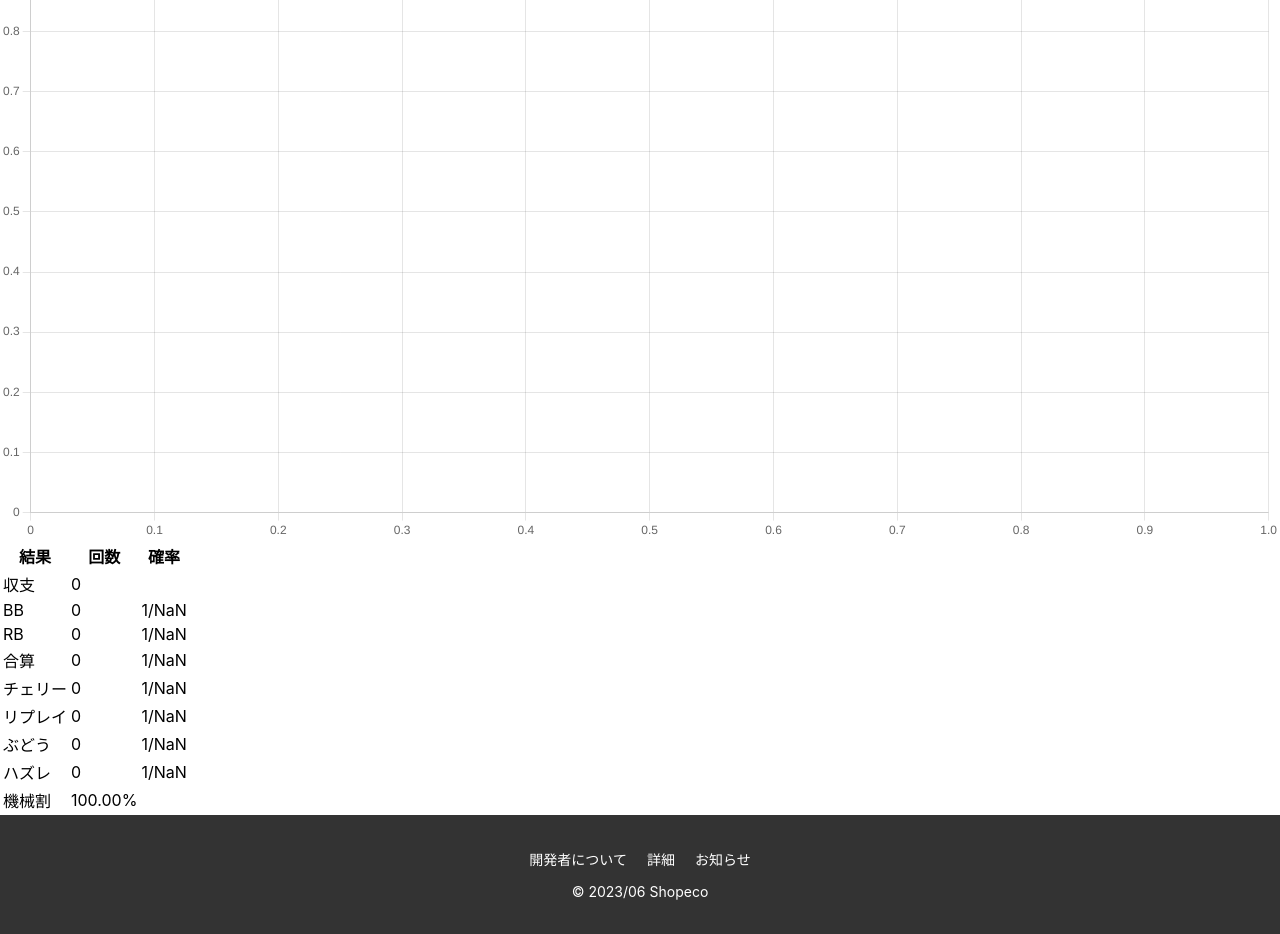
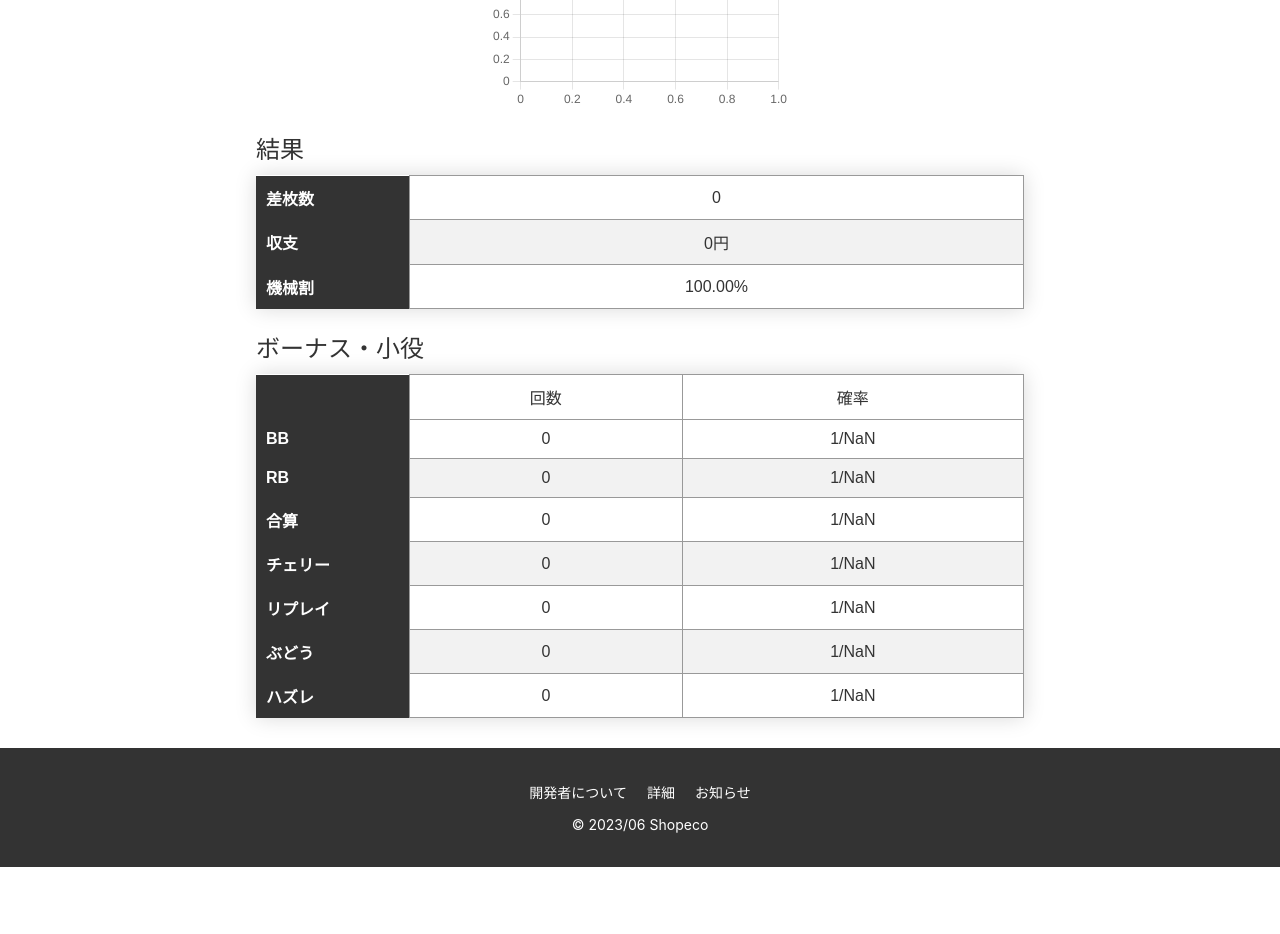
Before and after one commit to skikuchi7329/slot-simulator, a React (Create React App) app: page / in a window 1280 px wide. Shown: the part 460-1394 px from the top of the page. After the commit the page ends 1327 px from the top, so only its background shows below. Built offline with nearby package versions, Linux system fonts and the light colour scheme.

Commit message:
feat: Style graphs, buttonand table

```diff
--- /dev/null
+++ b/src/component/Graphs/index.styled.tsx
@@ -0,0 +1,75 @@
+import styled from "styled-components";
+
+const StyledGraphs = styled.div`
+  .container {
+    display: flex;
+    flex-direction: column;
+    align-items: center;
+    justify-content: center;
+    gap: 20px; /* 各要素の間隔を指定 */
+  }
+
+  .styled-button {
+    display: inline-block;
+    font-size: 1em;
+    padding: 10px 20px;
+    margin: 10px;
+    color: #ffffff;
+    background: linear-gradient(to right, #726a95, #2c88d9);
+    border: none;
+    border-radius: 5px;
+    text-decoration: none;
+    transition: all 0.3s ease-out;
+  }
+
+  .styled-button:hover {
+    background: linear-gradient(to right, #2c88d9, #726a95);
+    box-shadow: 0 12px 16px 0 rgba(0, 0, 0, 0.24),
+      0 17px 50px 0 rgba(0, 0, 0, 0.19);
+  }
+
+  .styled-button:active {
+    background: #2c88d9;
+    box-shadow: 0 5px #666;
+    transform: translateY(4px);
+  }
+
+  .styled-table {
+    font-family: Arial, sans-serif;
+    border-collapse: collapse;
+    width: 60%;
+    margin: auto;
+    box-shadow: 0px 0px 20px rgba(0, 0, 0, 0.15);
+    color: #333;
+  }
+
+  .styled-table caption {
+    font-size: 1.5em;
+    margin-bottom: 10px;
+    text-align: left;
+  }
+
+  .styled-table th {
+    width: 20%; /* 幅を20%に変更 */
+    background-color: #333;
+    color: white;
+    padding: 10px;
+    text-align: left;
+  }
+
+  .styled-table td {
+    border: 1px solid #999;
+    padding: 10px;
+    text-align: center;
+  }
+
+  .styled-table tr:nth-child(even) {
+    background-color: #f2f2f2;
+  }
+
+  .styled-table:last-of-type {
+    margin-bottom: 30px;
+  }
+`;
+
+export default StyledGraphs;
--- a/src/component/Graphs/index.tsx
+++ b/src/component/Graphs/index.tsx
@@ -1,13 +1,19 @@
-import React,{ useState } from "react";
+import React, { useState } from "react";
 import { Line } from "react-chartjs-2";
-import { Chart, LineController, LinearScale, PointElement, LineElement } from 'chart.js';
+import {
+  Chart,
+  LineController,
+  LinearScale,
+  PointElement,
+  LineElement,
+} from "chart.js";
+import StyledGraphs from "./index.styled";
 
 Chart.register(LineController, LinearScale, PointElement, LineElement);
 
-
-function Graphs () {
+function Graphs() {
   const [totalCoins, setTotalCoins] = useState(0);
-  const [results, setResults] = useState<{x: number; y: number;}[]>([]);
+  const [results, setResults] = useState<{ x: number; y: number }[]>([]);
   const [bbCount, setBBCount] = useState(0);
   const [rbCount, setRBCount] = useState(0);
   const [cherryCount, setCherryCount] = useState(0);
@@ -34,36 +40,40 @@ function Graphs () {
     return gcd(b, a % b);
   }
 
-
   const random = () => {
     setTotalCoins(0);
-    setResults([{x: 0, y: 0}]); //初期値をセット
+    setResults([{ x: 0, y: 0 }]); //初期値をセット
     setTotalCoins((currentCoins) => {
-      let bb = 0, rb = 0, cherry = 0, replay = 0, grape = 0, miss = 0;
+      let bb = 0,
+        rb = 0,
+        cherry = 0,
+        replay = 0,
+        grape = 0,
+        miss = 0;
       let newCoins = currentCoins;
       let newResults = [];
-      for(let i = 0; i < 8000; i++) {
+      for (let i = 0; i < 8000; i++) {
         newCoins -= 3;
         const rondomNum = Math.floor(Math.random() * 65536 + 1);
         if (1 <= rondomNum && 255 >= rondomNum) {
           newCoins += 252; //BB
           bb++;
-        } else if ( 256 <= rondomNum && 511 >= rondomNum ){
+        } else if (256 <= rondomNum && 511 >= rondomNum) {
           newCoins += 96; //RB
           rb++;
-        } else if ( 512 <= rondomNum && 2592 >= rondomNum){
+        } else if (512 <= rondomNum && 2592 >= rondomNum) {
           newCoins += 2; //チェリー
           cherry++;
-        } else if ( 2593 <= rondomNum && 11571 >= rondomNum){
+        } else if (2593 <= rondomNum && 11571 >= rondomNum) {
           newCoins += 3; //リプレイ
           replay++;
-        } else if ( 11572 <= rondomNum && 22871 >= rondomNum ) {
+        } else if (11572 <= rondomNum && 22871 >= rondomNum) {
           newCoins += 8; //ぶどう
           grape++;
         } else {
           miss++;
         }
-        newResults.push({x: i, y: newCoins});
+        newResults.push({ x: i, y: newCoins });
       }
       setResults(newResults);
       setBBCount(bb);
@@ -74,16 +84,16 @@ function Graphs () {
       setMissCount(miss);
       return newCoins;
     });
-  }
+  };
 
   const data = {
     datasets: [
       {
-        label: 'Coin Trend',
+        label: "Coin Trend",
         data: results,
         fill: false,
-        backgroundColor: 'rgb(75, 192, 192)',
-        borderColor: 'rgba(75, 192, 192, 0.2)',
+        backgroundColor: "rgb(75, 192, 192)",
+        borderColor: "rgba(75, 192, 192, 0.2)",
       },
     ],
   };
@@ -91,78 +101,100 @@ function Graphs () {
   const options = {
     scales: {
       x: {
-        type: 'linear' as const,
-        beginAtZero: true
+        type: "linear" as const,
+        beginAtZero: true,
       },
       y: {
-        type: 'linear' as const,
-        beginAtZero: true
-      }
-    }
+        type: "linear" as const,
+        beginAtZero: true,
+      },
+    },
   };
 
-  const totalCount = bbCount + rbCount + cherryCount + replayCount + grapeCount + missCount;
+  const totalCount =
+    bbCount + rbCount + cherryCount + replayCount + grapeCount + missCount;
 
   return (
-    <>
-      <button onClick={random}>スタート</button>
+    <StyledGraphs>
+      <div className="container">
+        <button className="styled-button" onClick={random}>
+          スタート
+        </button>
+
+        <div className="graph">
           <Line data={data} options={options} />
-      <table>
+        </div>
+
+        <table className="styled-table">
+          <caption>結果</caption>
+          <tbody>
+            <tr>
+              <th>差枚数</th>
+              <td>{totalCoins}</td>
+            </tr>
+            <tr>
+              <th>収支</th>
+              <td>{totalCoins * 20}円</td>
+            </tr>
+            <tr>
+              <th>機械割</th>
+              <td>
+                {(((totalCoins + 8000 * 3) / (8000 * 3)) * 100).toFixed(2)}%
+              </td>
+            </tr>
+          </tbody>
+        </table>
+
+        <table className="styled-table">
+          <caption>ボーナス・小役</caption>
           <thead>
             <tr>
-          <th>結果</th>
-          <th>回数</th>
-          <th>確率</th>
+              <th></th>
+              <td>回数</td>
+              <td>確率</td>
             </tr>
           </thead>
           <tbody>
             <tr>
-          <td>収支</td>
-          <td>{totalCoins}</td>
-        </tr>
-        <tr>
-          <td>BB</td>
+              <th>BB</th>
               <td>{bbCount}</td>
               <td>{fraction(bbCount, totalCount)}</td>
             </tr>
             <tr>
-          <td>RB</td>
+              <th>RB</th>
               <td>{rbCount}</td>
               <td>{fraction(rbCount, totalCount)}</td>
             </tr>
             <tr>
-          <td>合算</td>
+              <th>合算</th>
               <td>{rbCount + bbCount}</td>
               <td>{fraction(rbCount + bbCount, totalCount)}</td>
             </tr>
             <tr>
-          <td>チェリー</td>
+              <th>チェリー</th>
               <td>{cherryCount}</td>
               <td>{fraction(cherryCount, totalCount)}</td>
             </tr>
             <tr>
-          <td>リプレイ</td>
+              <th>リプレイ</th>
               <td>{replayCount}</td>
               <td>{fraction(replayCount, totalCount)}</td>
             </tr>
             <tr>
-          <td>ぶどう</td>
+              <th>ぶどう</th>
               <td>{grapeCount}</td>
               <td>{fraction(grapeCount, totalCount)}</td>
             </tr>
             <tr>
-          <td>ハズレ</td>
+              <th>ハズレ</th>
               <td>{missCount}</td>
               <td>{fraction(missCount, totalCount)}</td>
             </tr>
-        <tr>
-          <td>機械割</td>
-          <td>{(((totalCoins + 8000 * 3) / (8000 * 3) * 100)).toFixed(2)}%</td>
-        </tr>
           </tbody>
         </table>
-    </>
-  )
+      </div>
+    </StyledGraphs>
+  );
 }
 
 export default Graphs;
```
Lines whose indentation alone changed are shown as unchanged.
